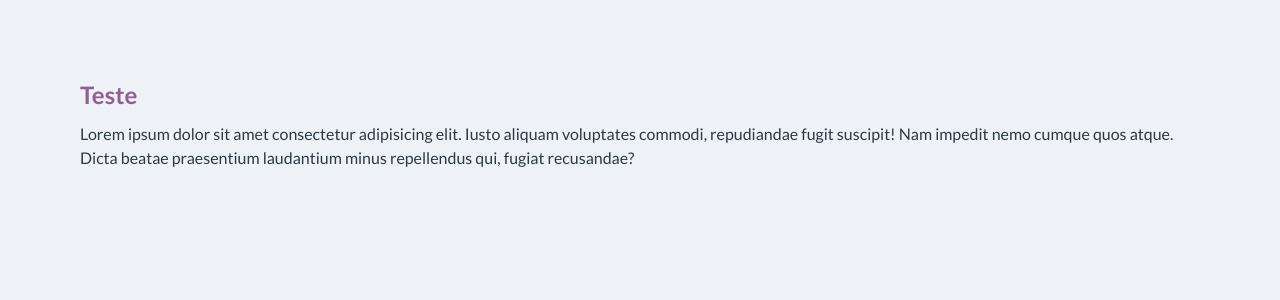
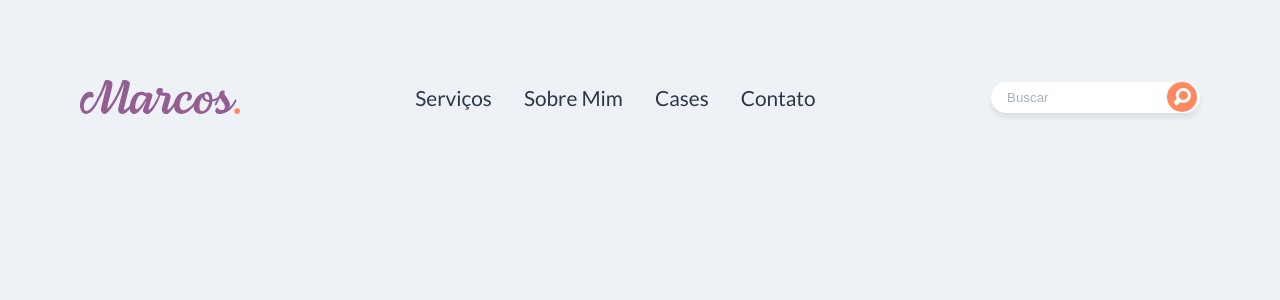
Before and after one commit to angelorpt/cataline-atomic-design, a Vue app: page / in a window 1280 px wide. Shown: the top 300 px of the page. Built offline with nearby package versions, Linux system fonts and the light colour scheme.

Commit message:
add | Component Organisms Header

```diff
--- a/src/App.vue
+++ b/src/App.vue
@@ -1,19 +1,16 @@
 <template>
   <div class="component">
-    <Service
-      title="Teste"
-      description="Lorem ipsum dolor sit amet consectetur adipisicing elit. Iusto aliquam voluptates commodi, repudiandae fugit suscipit! Nam impedit nemo cumque quos atque. Dicta beatae praesentium laudantium minus repellendus qui, fugiat recusandae?"
-    />
+    <Header />
   </div>
 </template>
 
 <script>
 import { defineComponent } from 'vue'
-import { Service } from '@/components/molecules'
+import { Header } from '@/components/organisms'
 
 export default defineComponent({
   components: {
-    Service
+    Header
   }
 })
 </script>
--- /dev/null
+++ b/src/components/organisms/Header.vue
@@ -0,0 +1,31 @@
+<template>
+  <header class="header">
+    <Logo />
+    <NavBar />
+    <SearchForm />
+  </header>
+</template>
+
+<script>
+import { defineComponent } from 'vue'
+import { Logo } from '@/components/atoms'
+import { NavBar, SearchForm } from '@/components/molecules'
+
+export default defineComponent({
+  components: {
+    Logo,
+    NavBar,
+    SearchForm
+  }
+})
+</script>
+
+<style lang="scss" scoped>
+.header {
+  width: 100%;
+  display: grid;
+  grid-template-columns: 160px repeat(2, auto);
+  align-items: center;
+  justify-content: space-between;
+}
+</style>
--- /dev/null
+++ b/src/components/organisms/index.ts
@@ -0,0 +1 @@
+export { default as Header } from './Header.vue'
```
